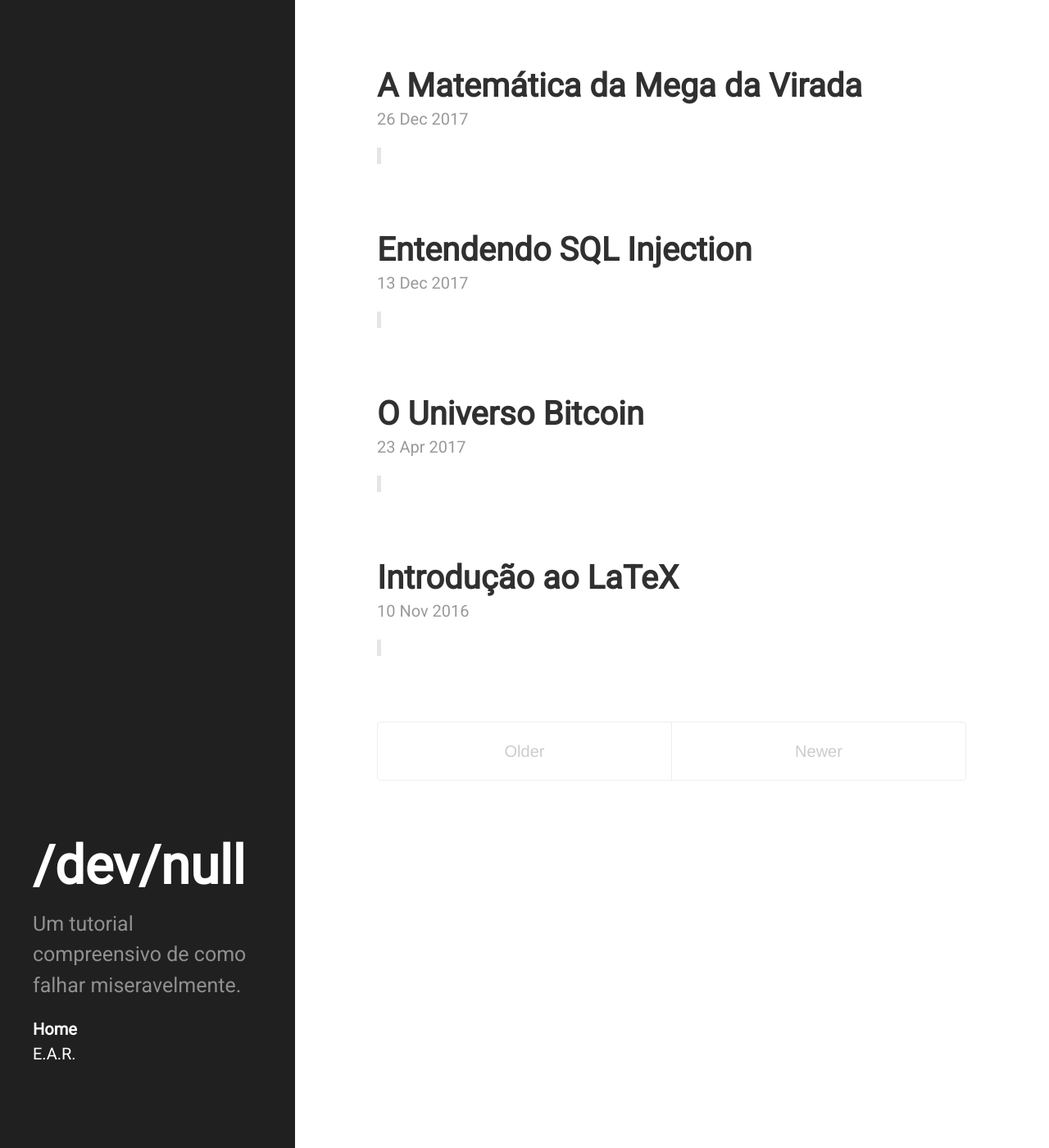
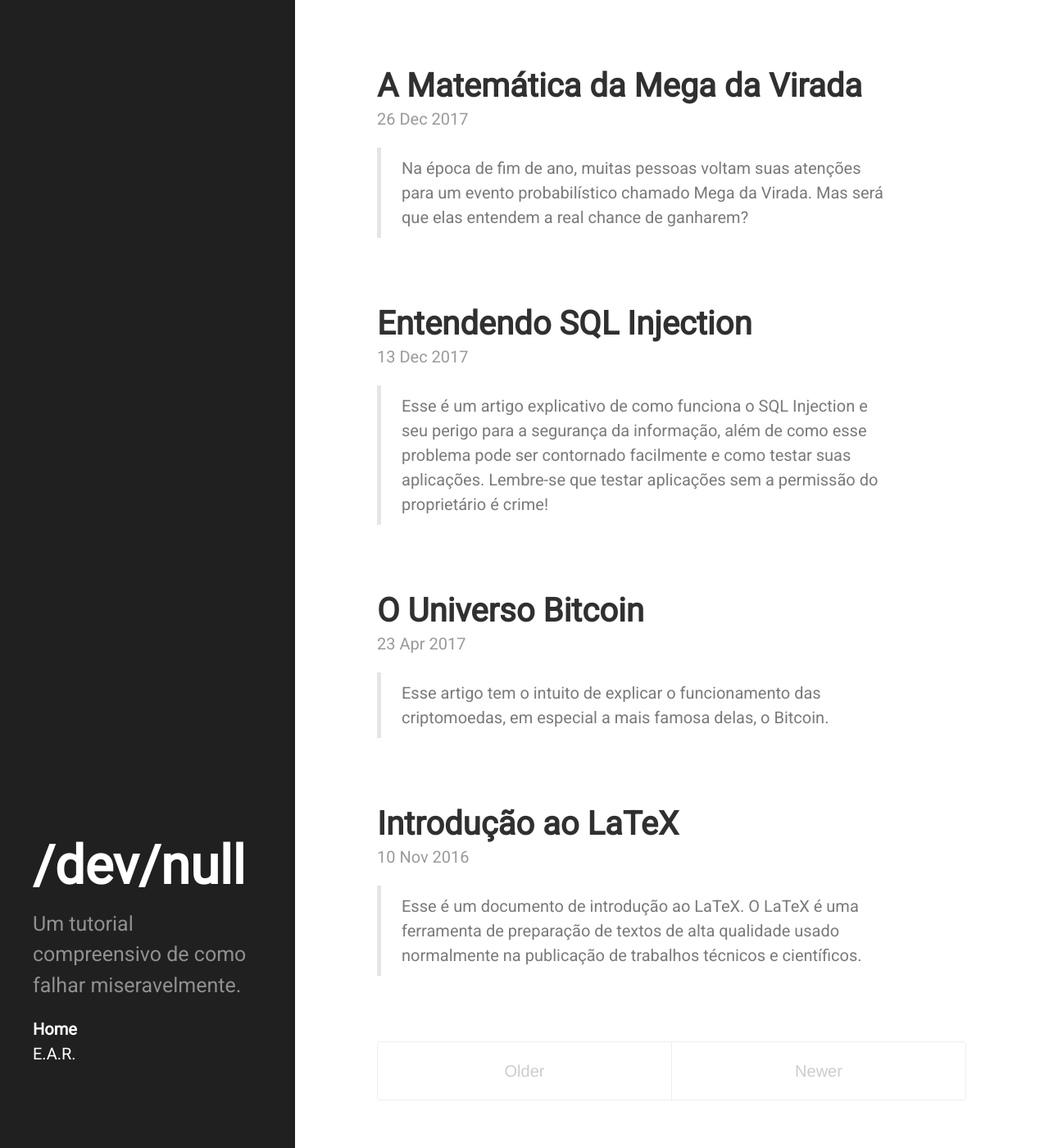
Before and after one commit to bvanelli/bvanelli.github.io, a Jekyll site: the page built from index.html, in a window 1280 px wide and 1400 px high. Shown: the whole window at 82% size. Built offline with Jekyll 4.4.1, drawn with Linux system fonts in a browser that asks for light colours; nearby versions of some CDN libraries; the list of posts is cut into pages by our own code.

Commit message:
Included abstract in every article to accomodate abstract inclusion.

```diff
--- a/_posts/2016-11-10-introdu-o-ao-latex.markdown
+++ b/_posts/2016-11-10-introdu-o-ao-latex.markdown
@@ -2,6 +2,7 @@
 published: true
 title: Introdução ao LaTeX
 layout: post
+abstract: Esse é um documento de introdução ao LaTeX. O LaTeX é uma ferramenta de preparação de textos de alta qualidade usado normalmente na publicação de trabalhos técnicos e científicos.
 ---
 
 <!-- Include MathJax to render LaTeX. This might not work -->
--- a/_posts/2017-04-23-universo-bitcoin.markdown
+++ b/_posts/2017-04-23-universo-bitcoin.markdown
@@ -2,6 +2,7 @@
 published: true
 title: O Universo Bitcoin
 layout: post
+abstract: Esse artigo tem o intuito de explicar o funcionamento das criptomoedas, em especial a mais famosa delas, o Bitcoin.
 ---
 
 > Esse artigo tem o intuito de explicar o funcionamento das criptomoedas, em especial a mais famosa delas: o [Bitcoin](https://www.bitcoin.com/).
--- a/_posts/2017-12-13-entendendo-sql-injection.markdown
+++ b/_posts/2017-12-13-entendendo-sql-injection.markdown
@@ -2,6 +2,7 @@
 published: true
 title: Entendendo SQL Injection
 layout: post
+abstract: Esse é um artigo explicativo de como funciona o SQL Injection e seu perigo para a segurança da informação, além de como esse problema pode ser contornado facilmente e como testar suas aplicações. Lembre-se que testar aplicações sem a permissão do proprietário é crime!
 ---
 
 > Esse é um artigo explicativo de como funciona o SQL Injection e seu perigo para a segurança da informação, além de como esse problema pode ser contornado facilmente e como testar suas aplicações. Lembre-se que testar aplicações sem a permissão do proprietário é crime!
--- a/_posts/2017-12-26-mega-da-virada.markdown
+++ b/_posts/2017-12-26-mega-da-virada.markdown
@@ -2,6 +2,7 @@
 published: true
 title: A Matemática da Mega da Virada
 layout: post
+abstract: Na época de fim de ano, muitas pessoas voltam suas atenções para um evento probabilístico chamado Mega da Virada. Mas será que elas entendem a real chance de ganharem?
 ---
 
 <!-- Include MathJax to render LaTeX. This might not work -->
@@ -329,17 +330,21 @@ Sim. A chance é infinitesimal, mas existe. Mas tenha em mente que ela é menor
 
 ## Mas eu quero tentar!
 
-Eu sei que apesar de tudo sua mão está tremendo de ansiedade para jogar na Mega-Sena. Então eu montei uma tabela para planejar as suas chances de ganhar! Insira quantos números você quer apostar por concurso, quantos concursos quer participar e ele te dá a probabilidade de ganhar! Você ainda pode aumentar suas chances diminuindo a dificuldade ou diminuir o preço do cartão. Por fim, clique em apostar para testar sua sorte com um gerador de números aleatórios e veja se ganhou. Boa sorte!
+Eu sei que apesar de tudo sua mão está tremendo de ansiedade para jogar na Mega-Sena. Então eu montei uma tabela para planejar as suas chances de ganhar! Insira quantos números você quer apostar por concurso, quantos concursos quer participar e ele te dá a probabilidade de ganhar! Você ainda pode aumentar suas chances diminuindo a dificuldade ou diminuir o preço do cartão.
 
 <div class="fancybox">
 <h3 style="margin-top: 0rem; margin-bottom: 1rem">Probabilidade de Ganhar</h3>
 
 <div id="myotherapp" ng-controller="FormController as vp">
-    <rzslider rz-slider-model="vp.totais.value" rz-slider-options="vp.totais.options" style="margin-bottom: 1.5rem"></rzslider>
-    <rzslider rz-slider-model="vp.numeros.value" rz-slider-options="vp.numeros.options" style="margin-bottom: 1.5rem"></rzslider>
-    <rzslider rz-slider-model="vp.preco.value" rz-slider-options="vp.preco.options" style="margin-bottom: 1.5rem"></rzslider>
-    <rzslider rz-slider-model="vp.concursos.value" rz-slider-options="vp.concursos.options" style="margin-bottom: 1.5rem"></rzslider>
-</div>
+<rzslider rz-slider-model="vp.totais.value" rz-slider-options="vp.totais.options" style="margin-bottom: 1.5rem"></rzslider>
+<rzslider rz-slider-model="vp.numeros.value" rz-slider-options="vp.numeros.options" style="margin-bottom: 1.5rem"></rzslider>
+<rzslider rz-slider-model="vp.preco.value" rz-slider-options="vp.preco.options" style="margin-bottom: 1.5rem"></rzslider>
+<rzslider rz-slider-model="vp.concursos.value" rz-slider-options="vp.concursos.options" style="margin-bottom: 1.5rem"></rzslider>
+
+<center>
+<button ng-click="vp.resetar()" class="fancybutton" style="vertical-align:middle;"><span><i class="fa fa-refresh" aria-hidden="true"></i> Restaurar</span></button>
+</center>
+
 <div style="margin-top: 1rem">Cartões totais do concurso: <b id="total_cards_final"></b></div>
 <div>Cartões totais jogados: <b id="chosen_cards_final"></b></div>
 <div>Preço por Aposta: <b id="preco_final"></b></div>
@@ -347,6 +352,8 @@ Eu sei que apesar de tudo sua mão está tremendo de ansiedade para jogar na Meg
 <div>Concursos: <b id="concursos_final"></b></div>
 <div>Preço total: <b id="preco_ac_final"></b></div>
 <div>Chance total: <b id="chance_ac_final"></b></div>
+
+</div>
 
 <script>
 var myApp = angular.module('myotherappdom', ['rzModule']);
@@ -377,6 +384,7 @@ function factoryProbability (vp) {
   document.getElementById("concursos_final").innerHTML = vp.concursos.value;
   document.getElementById("preco_ac_final").innerHTML = 'R$ ' + (preco * vp.concursos.value).toFixed(2).replace(/(\d)(?=(\d{3})+\.)/g, '$1,');
   document.getElementById("chance_ac_final").innerHTML = (chance_acumulada*100).toFixed(13) + '%';
+  return chance_acumulada;
 }
 
 function FormController() {
```
Also changed, not shown: other parts of _posts/2017-12-26-mega-da-virada.markdown (+11 -1 lines).
